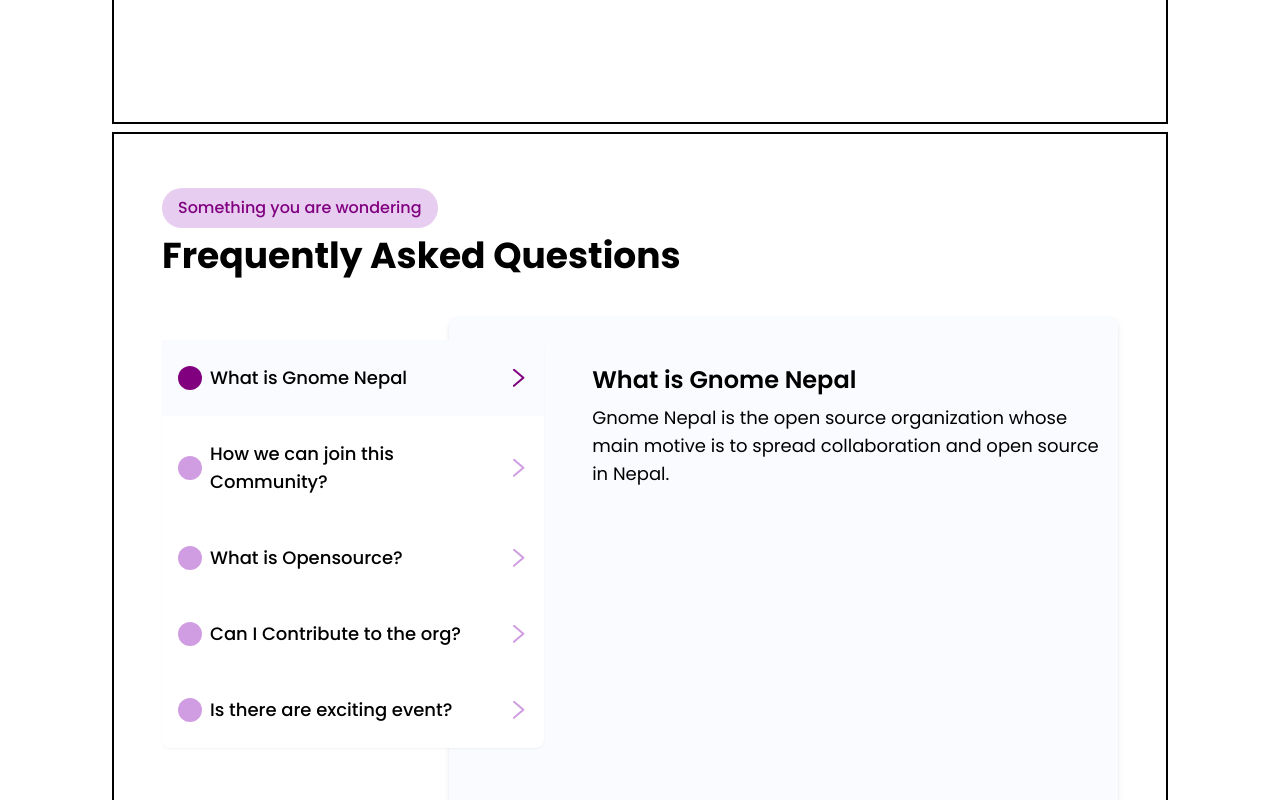
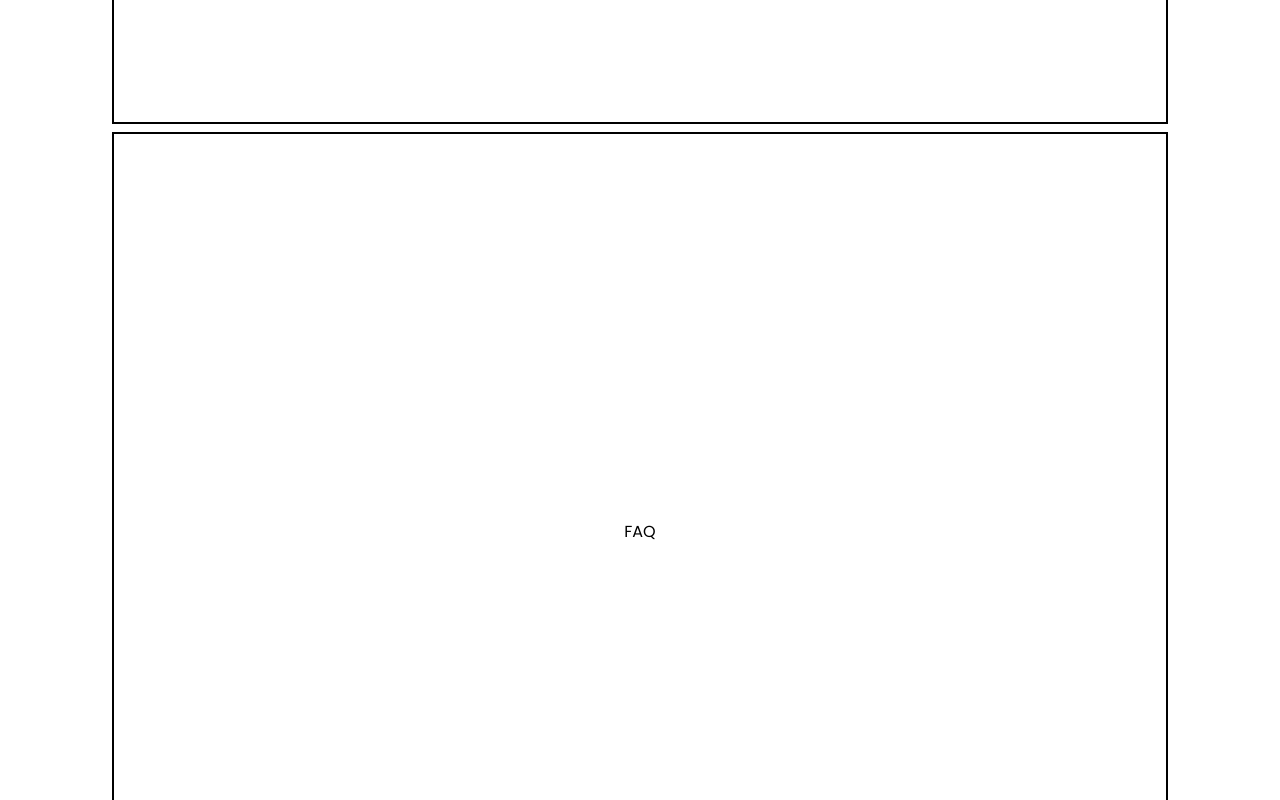
Before and after one commit to GNOME-Nepal/website, a React (Vite) app: page / in a window 1280 px wide. Shown: the part 3180-3980 px from the top of the page. Built offline with nearby package versions, Linux system fonts and the light colour scheme.

Commit message:
Revert "feat: added FAQ section"

```diff
--- a/package.json
+++ b/package.json
@@ -10,7 +10,6 @@
     "preview": "vite preview"
   },
   "dependencies": {
-    "clsx": "^2.1.1",
     "react": "^18.3.1",
     "react-dom": "^18.3.1",
     "react-router-dom": "^6.24.0"
--- a/src/assets/ArrowIcon.jsx
+++ /dev/null
@@ -1,27 +0,0 @@
-import * as React from "react"
-
-const ArrowIcon = (props) => (
-    <svg
-        xmlns="http://www.w3.org/2000/svg"
-        width={19}
-        height={14}
-        fill="none"
-        {...props}
-    >
-        <g clipPath="url(#a)">
-            <path
-                fill="currentColor"
-                fillRule="evenodd"
-                d="M17.988 12.319a1 1 0 0 0 .118-1.41l-8-9.454a1 1 0 0 0-1.527 0l-8 9.454a1 1 0 1 0 1.527 1.292L9.342 3.65 16.58 12.2a1 1 0 0 0 1.41.117Z"
-                clipRule="evenodd"
-            />
-        </g>
-        <defs>
-            <clipPath id="a">
-                <path fill="#fff" d="M18.343 13.328v-13h-18v13z" />
-            </clipPath>
-        </defs>
-    </svg>
-)
-
-export default ArrowIcon;
--- a/src/components/Accordian.jsx
+++ /dev/null
@@ -1,50 +0,0 @@
-import React, { useState } from 'react';
-import clsx from 'clsx';
-import ArrowIcon from '../assets/ArrowIcon';
-
-const Accordian = ({ items, className, ...props }) => {
-    const [activeIndex, setActiveIndex] = useState(0);
-
-    const handleToggle = (index) => {
-        setActiveIndex(activeIndex === index ? null : index);
-    };
-
-    return (
-        <div className={clsx('w-full max-w-lg mx-auto border border-[#d9d9d9] rounded-md', className)}>
-            {items.map((item, index) => (
-                <div key={index} className="">
-                    <button
-                        className="w-full p-4 text-left"
-                        onClick={() => handleToggle(index)}
-                    >
-                        <div className="flex justify-between items-center">
-                            <div className="flex flex-row gap-2">
-                                <div className={clsx('w-6 h-6 flex-shrink-0 rounded-full transition-colors', {
-                                    'bg-[purple]': index === activeIndex,
-                                    'bg-[#D19DE2]': index !== activeIndex,
-                                })} />
-                                <span className="text-lg font-medium text-gray-900">{item.question}</span>
-                            </div>
-                            <span className={clsx('text-lg font-medium', {
-                                'text-[purple]': index === activeIndex,
-                                'text-[#D19DE2]': index !== activeIndex,
-                            })}>
-                                <ArrowIcon className={clsx("transform transition-transform", {
-                                    'rotate-180': index === activeIndex,
-                                    'rotate-90': index !== activeIndex,
-                                })} />
-                            </span>
-                        </div>
-                    </button>
-                    {activeIndex === index && (
-                        <div className="p-4 bg-gray-50">
-                            <p className="text-gray-700">{item.answer}</p>
-                        </div>
-                    )}
-                </div>
-            ))}
-        </div>
-    );
-};
-
-export default Accordian;
--- a/src/sections/FAQ.jsx
+++ b/src/sections/FAQ.jsx
@@ -1,102 +1,10 @@
-import React, { useState } from "react";
-import Accordian from "../components/Accordian";
-import ArrowIcon from "../assets/ArrowIcon";
-import clsx from "clsx";
-
-const faqs = [
-  {
-    question: 'What is Gnome Nepal',
-    answer: 'Gnome Nepal is the open source organization whose main motive is to spread collaboration and open source in Nepal.',
-  },
-  {
-    question: 'How we can join this Community?',
-    answer: 'Join the community with our discord!!',
-  },
-  {
-    question: 'What is Opensource?',
-    answer: 'Open-source software is computer software that is released under a license in which the copyright holder grants users the rights to use, study, change, and distribute the software and its source code to anyone and for any purpose',
-  },
-  {
-    question: 'Can I Contribute to the org?',
-    answer: 'Yes, You can!!',
-  },
-  {
-    question: 'Is there are exciting event?',
-    answer: 'Check out our upcoming events in the events sections.',
-  },
-];
-
-const FAQItem = ({ question, onClick, isActive }) => {
-  return (
-    <div
-      className={clsx("flex justify-between items-center px-4 py-6 cursor-pointer hover:bg-gray-100",
-        { "bg-[#fafbff]": isActive }
-      )}
-      onClick={onClick}
-    >
-      <div className="flex flex-row items-center gap-2">
-        <div className={clsx('w-6 h-6 flex-shrink-0 rounded-full transition-colors', {
-          'bg-[purple]': isActive,
-          'bg-[#D19DE2]': !isActive,
-        })} />
-        <span className="text-lg font-medium text-gray-900">{question}</span>
-      </div>
-      <span className={clsx('text-lg font-medium transition-colors', {
-        'text-[purple]': isActive,
-        'text-[#D19DE2]': !isActive,
-      })}>
-        <ArrowIcon className="rotate-90" />
-      </span>
-    </div>
-  );
-};
-
-const FAQList = ({ faqs, activeIndex, setActiveIndex }) => {
-  return (
-    <div className="bg-white shadow-sm rounded-lg">
-      {faqs.map((faq, index) => (
-        <FAQItem
-          key={index}
-          question={faq.question}
-          onClick={() => setActiveIndex(index)}
-          isActive={activeIndex === index}
-        />
-      ))}
-    </div>
-  );
-};
-
-const FAQDesktop = () => {
-  const [activeIndex, setActiveIndex] = useState(0);
-
-  return (
-    <div className="hidden lg:flex flex-row gap-4 w-full relative mt-8">
-      <div className="w-[40%] absolute inset-x-0 top-0 z-10 mt-6">
-        <FAQList faqs={faqs} activeIndex={activeIndex} setActiveIndex={setActiveIndex} />
-      </div>
-      <div className="w-[80%] p-4 bg-[#fafbff] min-h-[70vh] rounded-lg shadow-md ml-[30%] pl-[15%] pt-[5%]">
-        {activeIndex !== null && (
-          <div >
-            <h3 className="text-2xl font-semibold mb-2">{faqs[activeIndex].question}</h3>
-            <p className="text-lg text-gray-700">{faqs[activeIndex].answer}</p>
-          </div>
-        )}
-      </div>
-    </div>
-  );
-};
-
+import React from "react";
 
 const FAQ = () => {
   return (
     <>
-      <section id="faq" className="min-h-[100vh] border-2 w-full h-full items-center justify-center flex flex-col lg:items-start px-4 sm:px-12 py-12">
-        <div className="text-[purple] font-medium rounded-[50px] text-center py-2 p-4 bg-[#e7cdf0] border-r-[50%]">Something you are wondering</div>
-        <h1 className="text-4xl font-bold my-2 hidden lg:block">Frequently Asked Questions</h1>
-        <h1 className="text-2xl font-bold my-2 block lg:hidden">FAQs</h1>
-
-        <Accordian items={faqs} className="block lg:hidden mt-8" />
-        <FAQDesktop />
+      <section id="faq" className="min-h-[100vh] flex justify-center items-center border-2">
+        FAQ
       </section>
     </>
   );
```
Also changed, not shown: 2 other files (tests, documents, lock files or other folders).
